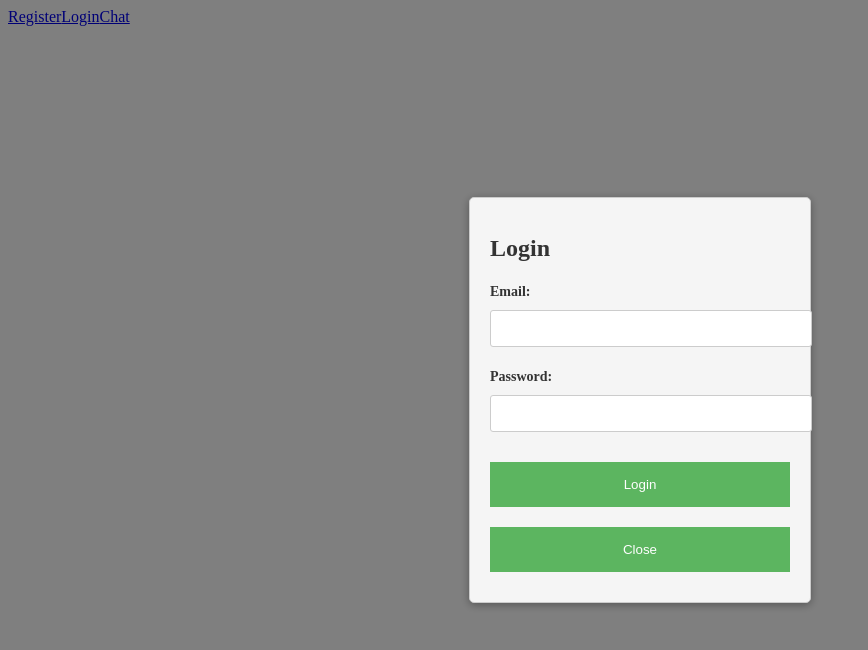
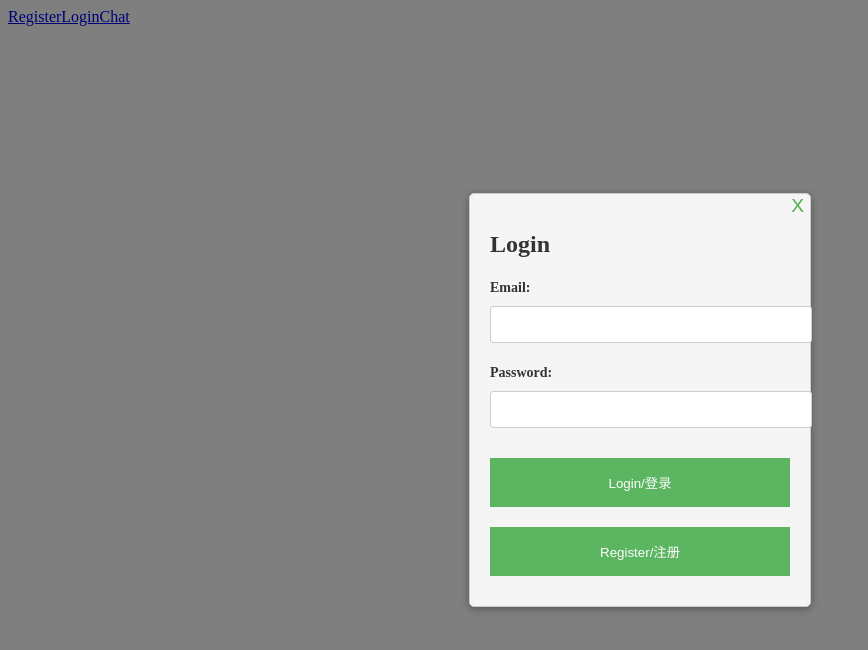
Before and after one commit to yang-smith/web-chatgpt, a Vue app: page /Userlogin in a window 1280 px wide. Shown: the top 650 px of the page, without its empty margins (0-868 px from the left). Built offline with nearby package versions, Linux system fonts and the light colour scheme.

Commit message:
Adjusted styles for buttons in the login and register form

```diff
--- a/src/router.js
+++ b/src/router.js
@@ -1,14 +1,12 @@
 import { createRouter, createWebHistory } from 'vue-router'
 import UserLogin from './views/UserLogin.vue'
 import UserRegister from './views/UserRegister.vue'
-import UserProfile from './views/UserProfile.vue'
 import UserChat from './views/UserChat.vue'
 import UserTopup from './views/UserTopup'
 
 const routes = [
   { path: '/Userlogin', component: UserLogin },
   { path: '/Userregister', component: UserRegister },
-  { path: '/user', component: UserProfile },
   { path: '/UserChat', component: UserChat },
   { path: '/UserTopup', component: UserTopup }
 ]
--- a/src/views/UserChat.vue
+++ b/src/views/UserChat.vue
@@ -66,7 +66,7 @@ import LoadingIndicator from '../components/LoadingIndicator.vue';
 import AiAvater from '../components/AiAvater.vue';
 import UserAvater from '../components/UserAvater.vue';
 import MarkdownIt from 'markdown-it';
-
+import router from '../router';
 
 export default {
     components: { AiAvater, UserAvater, LoadingIndicator },
@@ -76,7 +76,11 @@ export default {
     const showDetails = ref(false);
 
     const submitQuestion =  () => {
-
+        // Check if user is logged in
+      if (!store.state.isLoggedIn) {
+        router.push('/UserLogin');
+        return;
+      }
       if( store.getters.lastAnswerIsNull) return;
       if (store.state.user.balance < 0.01) {
         store.commit('addChatMessage', { question: 'System Message', answer: '余额不足' });
--- a/src/views/UserLogin.vue
+++ b/src/views/UserLogin.vue
@@ -3,6 +3,7 @@
     <div class="modal-mask" v-if="showModal">
       <div class="login">
         <h1>Login</h1>
+        <button class="close-button" type="button" @click="closeModal">X</button>
         <form @submit.prevent="login">
           <div>
             <label for="email">Email:</label>
@@ -12,8 +13,10 @@
             <label for="password">Password:</label>
             <input type="password" id="password" v-model="password" />
           </div>
-          <button type="submit">Login</button>
-          <button type="button" @click="closeModal">Close</button>
+          <button type="submit">Login/登录</button>
+          <router-link to="/Userregister">
+            <button type="button">Register/注册</button>
+          </router-link>
         </form>
       </div>
     </div>
@@ -74,12 +77,25 @@ export default {
 }
 
 .login {
+  position: relative;
   background: #f5f5f5;
   padding: 20px;
   border-radius: 5px;
   width: 300px;
   box-shadow: 0 2px 8px rgba(0, 0, 0, 0.33);
   border: 1px solid #ccc;
+}
+.close-button {
+  position: absolute;
+  top: 0;
+  right: 0;
+  margin: auto;
+  background-color: transparent;
+  border: none;
+  font-size: 1.2rem;
+  cursor: pointer;
+  display: inline-block;
+  color: #4CAF50;
 }
 
 .login h1 {
@@ -103,7 +119,7 @@ export default {
   width: 100%;
 }
 
-.login button {
+.login form button {
   background-color: #4CAF50;
   color: white;
   padding: 15px 20px;
--- a/src/views/UserProfile.vue
+++ /dev/null
@@ -1,60 +0,0 @@
-<template>
-    <div>
-      <h2>Register</h2>
-      <form @submit.prevent="registerUser">
-        <div>
-          <label for="username">Username:</label>
-          <input type="text" id="username" v-model="username" required />
-        </div>
-        <div>
-          <label for="email">Email:</label>
-          <input type="email" id="email" v-model="email" required />
-        </div>
-        <div>
-          <label for="password">Password:</label>
-          <input type="password" id="password" v-model="password" required />
-        </div>
-        <button type="submit">Register</button>
-      </form>
-    </div>
-  </template>
-
-  <script>
-    export default {
-      data() {
-        return {
-          username: "",
-          email: "",
-          password: "",
-        };
-      },
-      methods: {
-        registerUser() {
-          // 发送请求到后端进行注册
-          fetch("http://49.234.79.245:1200/register", {
-            method: "POST",
-            headers: {
-              "Content-Type": "application/x-www-form-urlencoded",
-            },
-            body: new URLSearchParams({
-              username: this.username,
-              email: this.email,
-              password: this.password,
-            }),
-          })
-            .then((res) => {
-              if (res.ok) {
-                alert("Registration successful! Please log in.");
-                this.$router.push("/login");
-              } else {
-                alert("Registration failed. Please try again.");
-              }
-            })
-            .catch((error) => {
-              console.error("Error:", error);
-              alert("Registration failed. Please try again.");
-            });
-        },
-      },
-    };
-  </script>
--- a/src/views/UserRegister.vue
+++ b/src/views/UserRegister.vue
@@ -3,6 +3,7 @@
     <div class="modal-mask" v-if="showModal">
       <div class="register">
         <h2>Register</h2>
+        <button class="close-button" type="button" @click="closeModal">X</button>
         <form @submit.prevent="registerUser">
           <div>
             <label for="username">Username:</label>
@@ -17,7 +18,6 @@
             <input type="password" id="password" v-model="password" required />
           </div>
           <button type="submit">Register</button>
-          <button type="button" @click="closeModal">Close</button>
         </form>
       </div>
     </div>
@@ -78,6 +78,7 @@ export default {
 }
 
 .register {
+  position: relative;
   background: #f5f5f5;
   padding: 20px;
   border-radius: 5px;
@@ -106,8 +107,19 @@ export default {
   border: 1px solid #ccc;
   width: 100%;
 }
-
-.register button {
+.close-button {
+  position: absolute;
+  top: 0;
+  right: 0;
+  margin: auto;
+  background-color: transparent;
+  border: none;
+  font-size: 1.2rem;
+  cursor: pointer;
+  display: inline-block;
+  color: #4CAF50;
+}
+.register form button {
   background-color: #4CAF50;
   color: white;
   padding: 15px 20px;
```
